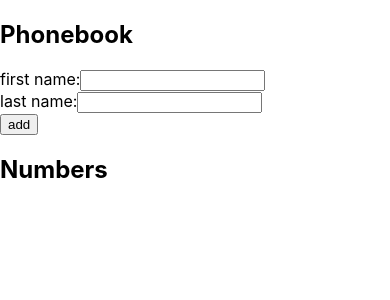
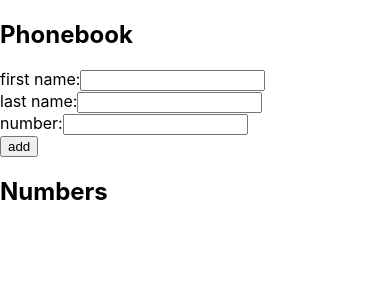
Before and after one commit to bolah2009/full-stack-course, a React (Create React App) app in the folder part2/phonebook/: page / in a window 390 px wide. Shown: the top 300 px of the page. Built offline with nearby package versions, Linux system fonts and the light colour scheme.

Commit message:
Add part2 question 2.8 solution
Expand the application by allowing users to add phone numbers to the phone book

```diff
--- a/part2/phonebook/src/App.js
+++ b/part2/phonebook/src/App.js
@@ -3,15 +3,19 @@ import React, { useState } from 'react';
 const Numbers = ({ persons }) => (
   <div>
     {persons.map((person) => (
-      <p key={person.name}>{person.name}</p>
+      <p key={person.name}>{person.name + ' ' + person.number}</p>
     ))}
   </div>
 );
 
 const App = () => {
   const [persons, setPersons] = useState([]);
-  const [newName, setNewName] = useState({ firstName: '', lastName: '' });
-  const { firstName, lastName } = newName;
+  const [newName, setNewName] = useState({
+    firstName: '',
+    lastName: '',
+    number: '',
+  });
+  const { firstName, lastName, number } = newName;
 
   const generateID = () =>
     Math.random()
@@ -31,12 +35,13 @@ const App = () => {
       return false;
     }
 
-    const newPersons = {
+    const newPerson = {
       name,
+      number,
       id: generateID(),
     };
-    setPersons([...persons, newPersons]);
-    setNewName({ firstName: '', lastName: '' });
+    setPersons([...persons, newPerson]);
+    setNewName({ firstName: '', lastName: '', number: '' });
     return true;
   };
 
@@ -69,6 +74,17 @@ const App = () => {
           />
         </div>
         <div>
+          <label htmlFor='number'>number:</label>
+          <input
+            required
+            onChange={(e) => handleChange(e)}
+            value={number}
+            name='number'
+            id='number'
+            type="tel"
+          />
+        </div>
+        <div>
           <button type='submit'>add</button>
         </div>
       </form>
```
